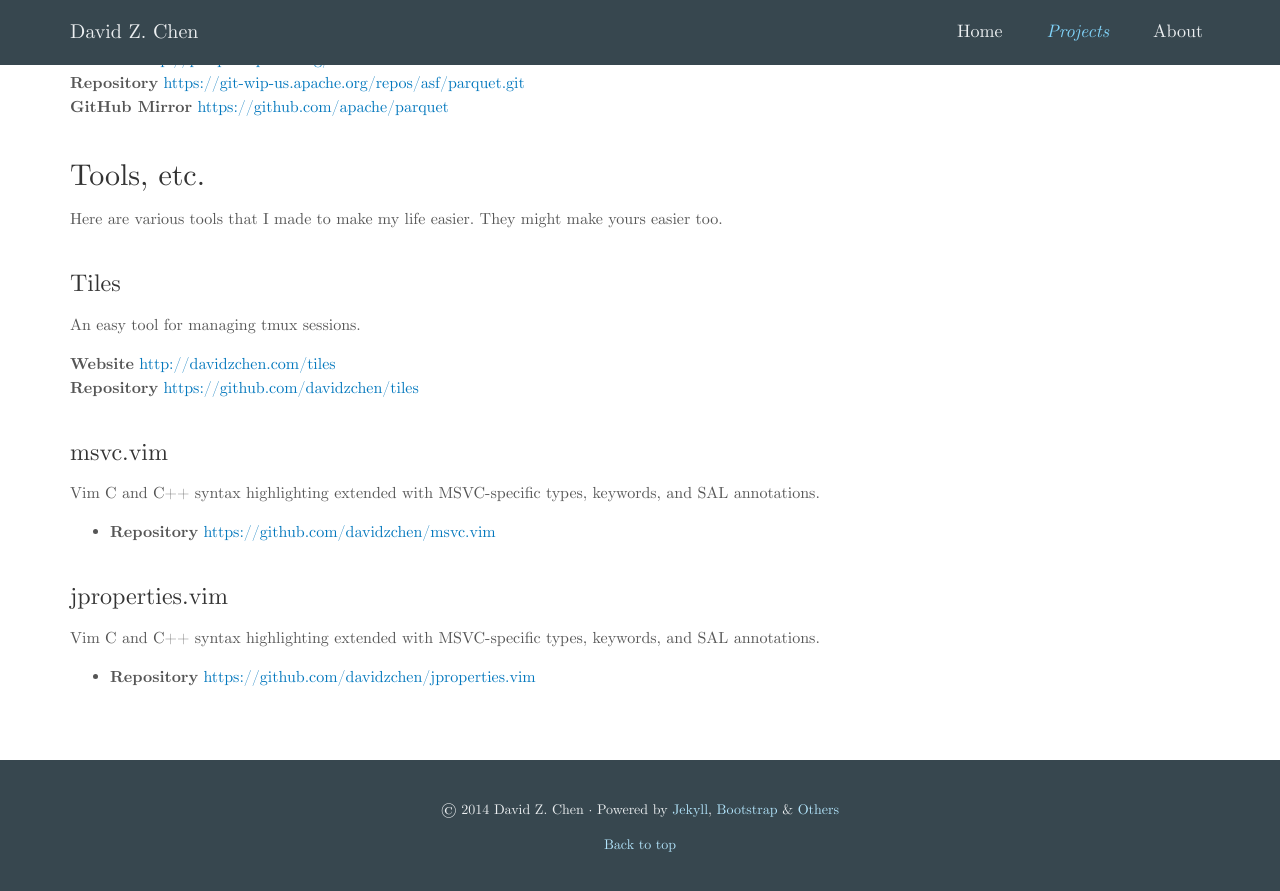
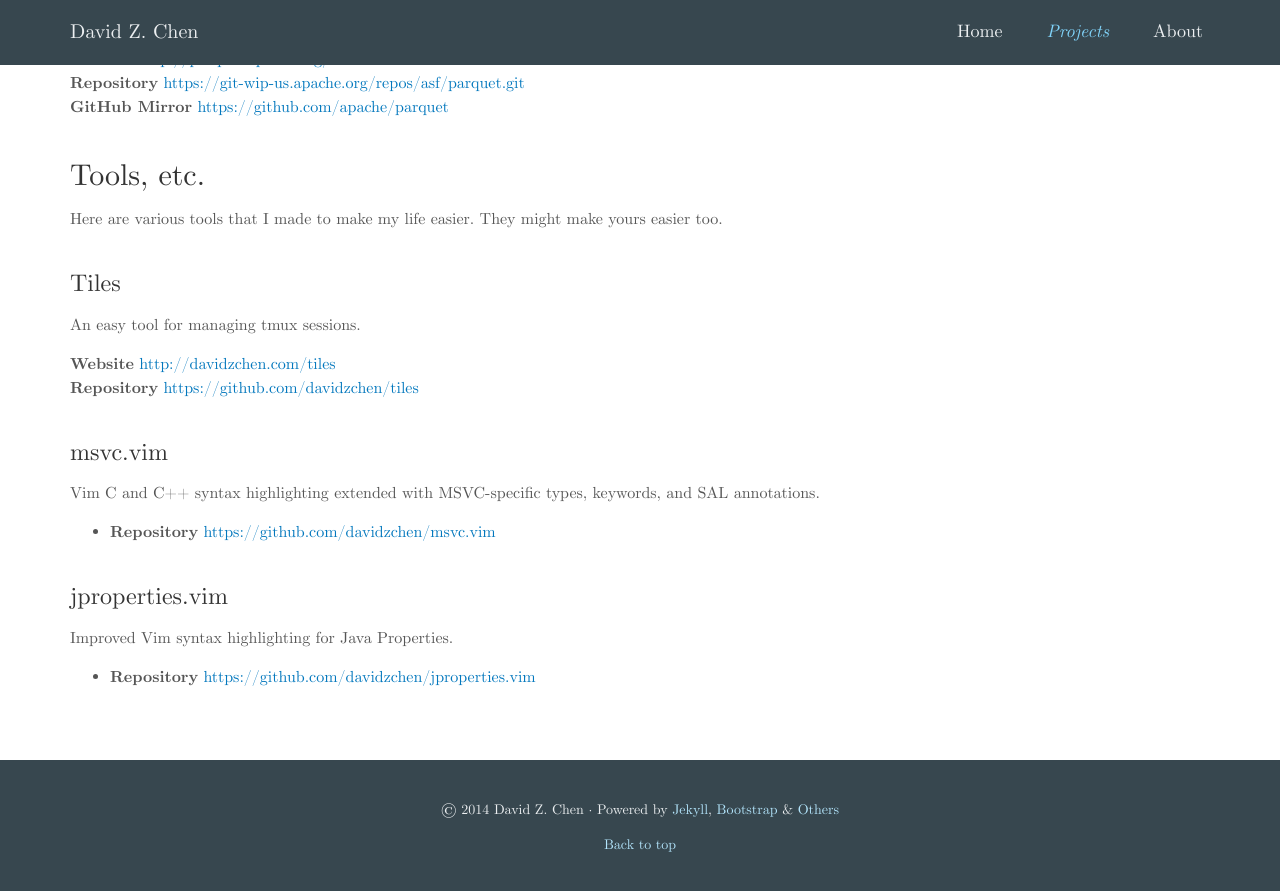
Before and after one commit to davidzchen/davidzchen.github.io, a Jekyll site: the page built from projects.md, in a window 1280 px wide and 900 px high, scrolled down 1590 px. Shown: the top 891 px of the window. Built offline with Jekyll 4.4.1, drawn with Linux system fonts in a browser that asks for light colours; Markdown is read by kramdown in place of the engine named in the settings.

Commit message:
Correct jproperties.vim description on Projects page.

```diff
--- a/projects.md
+++ b/projects.md
@@ -179,8 +179,7 @@ and SAL annotations.
 
 ### jproperties.vim
 
-Vim C and C++ syntax highlighting extended with MSVC-specific types, keywords,
-and SAL annotations.
+Improved Vim syntax highlighting for Java Properties.
 
 <ul>
   <li>
```
